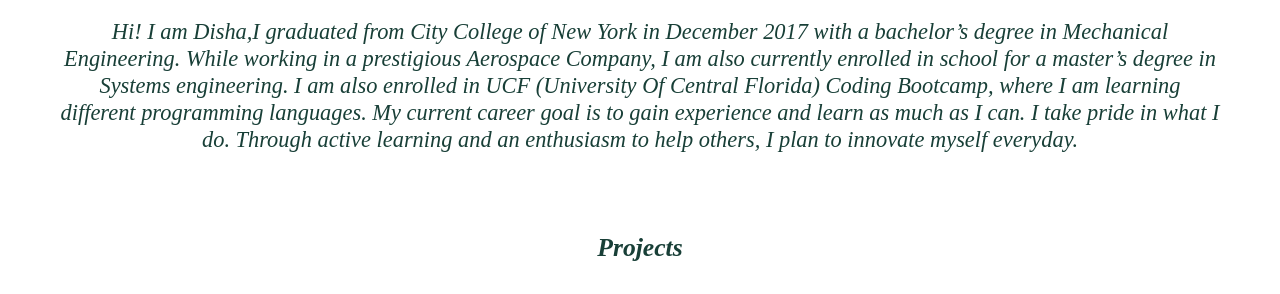
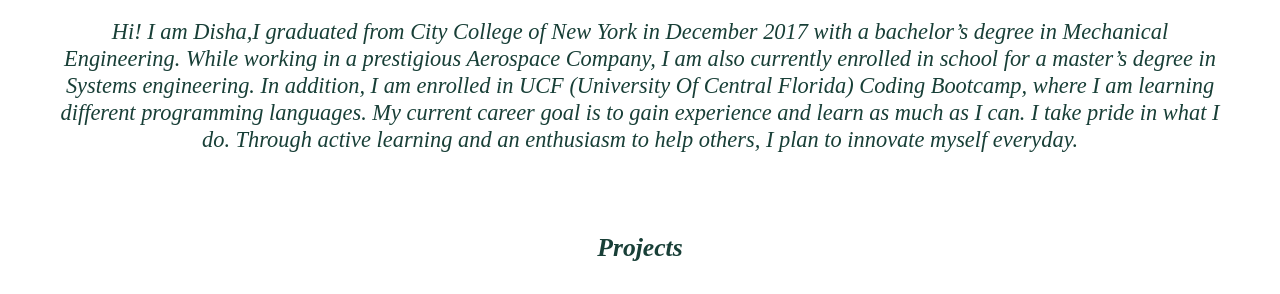
Before and after one commit to Disha2022/disha-portfolio, a plain HTML site: page index.html in a window 1280 px wide. Shown: the part 464-758 px from the top of the page. Drawn offline with nearby package versions, Linux system fonts and the light colour scheme.

Commit message:
Updated section for about me

```diff
--- a/index.html
+++ b/index.html
@@ -46,7 +46,7 @@
             <h2>About Me</h2>
             <p>
                 Hi! I am Disha,I graduated from City College of New York in December 2017 with a bachelor’s degree in Mechanical Engineering.
-                While working in a prestigious Aerospace Company, I am also currently enrolled in school for a master’s degree in Systems engineering. I am also enrolled in UCF (University Of Central Florida) Coding Bootcamp, where I am learning different programming languages.
+                While working in a prestigious Aerospace Company, I am also currently enrolled in school for a master’s degree in Systems engineering. In addition, I am enrolled in UCF (University Of Central Florida) Coding Bootcamp, where I am learning different programming languages.
                 My current career goal is to gain experience and learn as much as I can. I take pride in what I do. Through active learning and an enthusiasm to help others, I plan to innovate myself everyday.
             </p>
 
```
